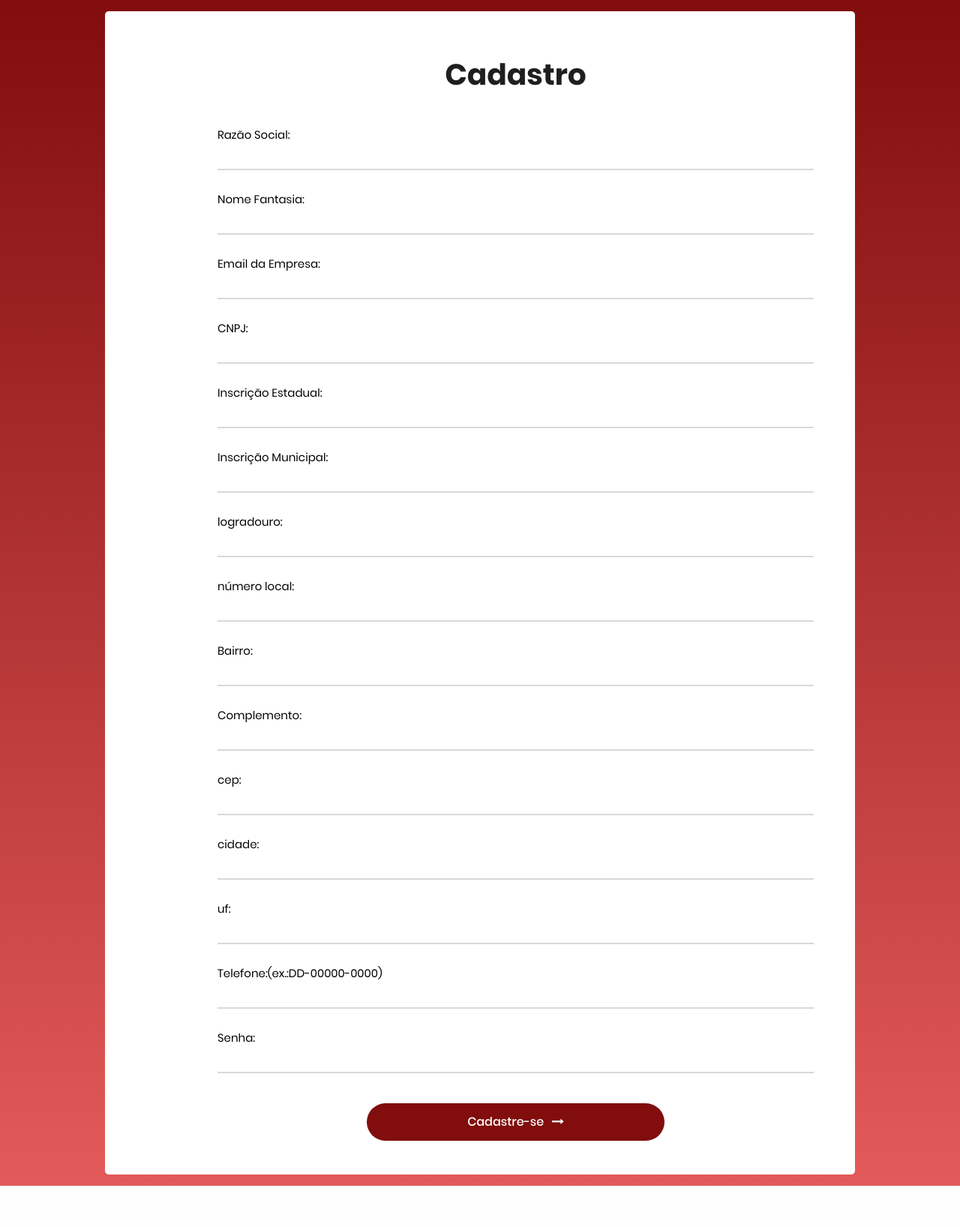
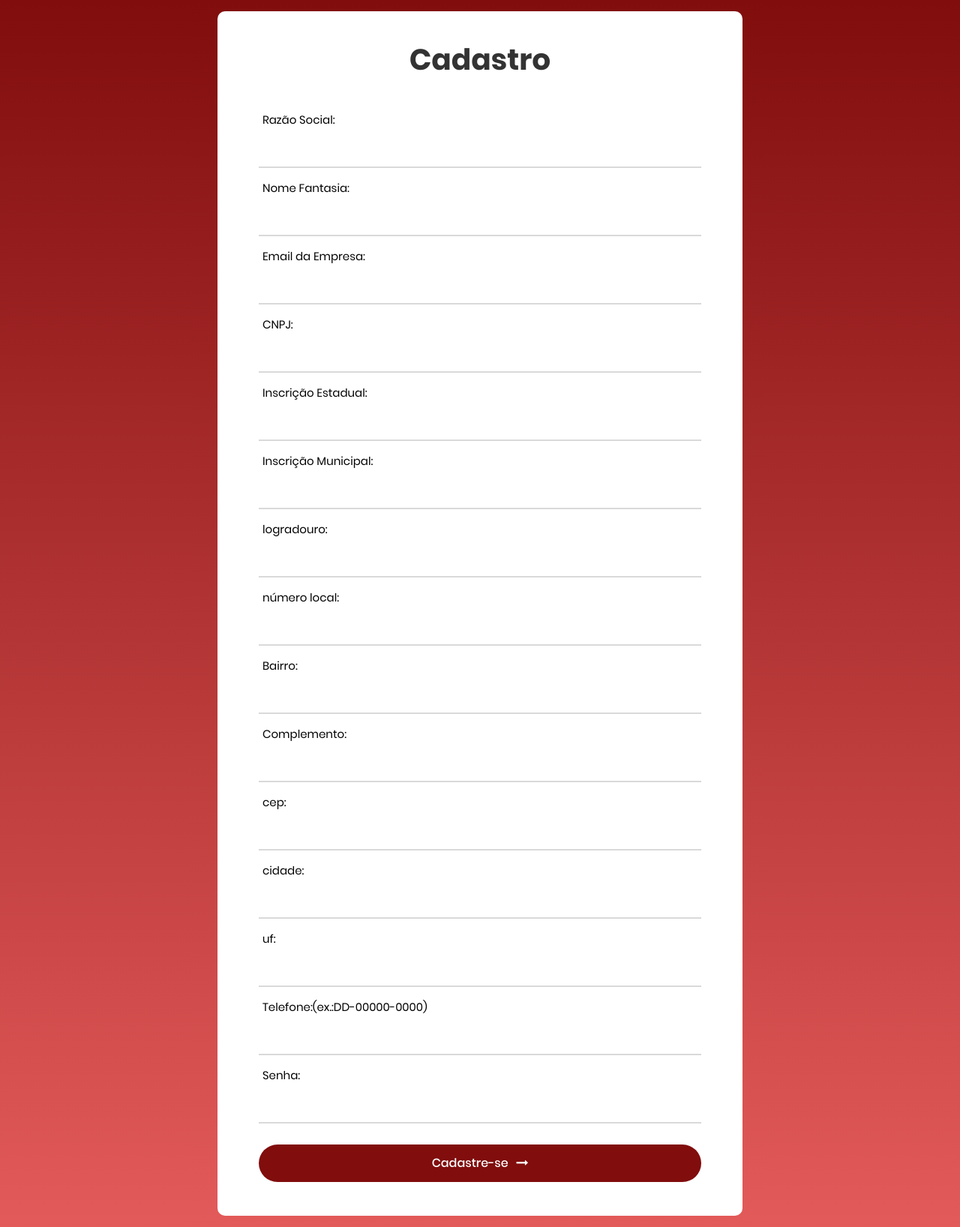
Before and after one commit to Bpossmoser/multifarma, a PHP site: page /cadas_farmacia.html in a window 1280 px wide. Shown: the whole page at 75% size. Before the commit the page ends 1581 px from the top, so only its background shows below. Run offline with PHP 8.4, Linux system fonts and the light colour scheme.

Commit message:
mudei css

```diff
--- a/css/main_farma.css
+++ b/css/main_farma.css
@@ -135,8 +135,7 @@ iframe {
 
 /*---------------------------------------------*/
 .container {
-  max-width: 1250px;
-
+	max-width: 1500px;
 }
 
 
@@ -164,12 +163,11 @@ background: linear-gradient(0deg, rgba(227,90,90,1) 0%, rgba(129,13,13,1) 100%);
 }
 
 .wrap-contact100 {
-  width: 1000px;
+  width: 700px;
   background: #fff;
-  border-radius: 5px;
+  border-radius: 10px;
   overflow: hidden;
-  padding: 62px 55px 45px 150px;
-
+  padding: 42px 55px 45px 55px;
 }
 
 
@@ -184,9 +182,9 @@ background: linear-gradient(0deg, rgba(227,90,90,1) 0%, rgba(129,13,13,1) 100%);
   display: block;
   font-family: Poppins-Bold;
   font-size: 39px;
-  color: #201f1f;
+  color: #333333;
   line-height: 1.2;
- text-align: center;
+  text-align: center;
   padding-bottom: 44px;
 }
 
@@ -199,23 +197,16 @@ background: linear-gradient(0deg, rgba(227,90,90,1) 0%, rgba(129,13,13,1) 100%);
   width: 100%;
   position: relative;
   border-bottom: 2px solid #d9d9d9;
-  padding-bottom: 13px;
-  margin-bottom: 27px;
-
-}
-.rom {
-  margin-left: 0px;
-  margin-right: 95px;
-
-
+  padding-bottom: 10px;
+  margin-bottom: 15px;
 }
 
 .label-input100 {
   font-family: Poppins-Regular;
   font-size: 15px;
   color: #030303;
-  line-height: 0.5;
-
+  line-height: 1.0;
+  padding-left: 5px;
 }
 
 .input100 {
@@ -225,8 +216,8 @@ background: linear-gradient(0deg, rgba(227,90,90,1) 0%, rgba(129,13,13,1) 100%);
   font-family: Poppins-Medium;
   font-size: 18px;
   color: #333333;
-  line-height: 1.2;
-
+  line-height: 1.0;
+  padding: 0 5px;
 }
 
 .focus-input100 {
@@ -236,7 +227,6 @@ background: linear-gradient(0deg, rgba(227,90,90,1) 0%, rgba(129,13,13,1) 100%);
   height: 100%;
   top: 0;
   left: 0;
-
   pointer-events: none;
 }
 
@@ -260,7 +250,7 @@ background: linear-gradient(0deg, rgba(227,90,90,1) 0%, rgba(129,13,13,1) 100%);
 
 /*---------------------------------------------*/
 input.input100 {
-  height: 20px;
+  height: 40px;
 }
 
 
@@ -268,7 +258,6 @@ textarea.input100 {
   min-height: 110px;
   padding-top: 9px;
   padding-bottom: 13px;
-
 }
 
 
@@ -295,7 +284,7 @@ textarea.input100 {
 }
 
 .wrap-contact100-form-btn {
-  width: 50%;
+  width: 100%;
   display: block;
   position: relative;
   z-index: 1;
@@ -339,7 +328,6 @@ textarea.input100 {
 
 .wrap-contact100-form-btn:hover .contact100-form-bgbtn {
   left: 0;
-  right: 0;
 }
 
 .contact100-form-btn i {
@@ -565,8 +553,3 @@ textarea.input100 {
   color: #333333;
   line-height: 1.2;
 }
-.contact100{
-
-  display: block;
-  margin: auto;
-}
```
